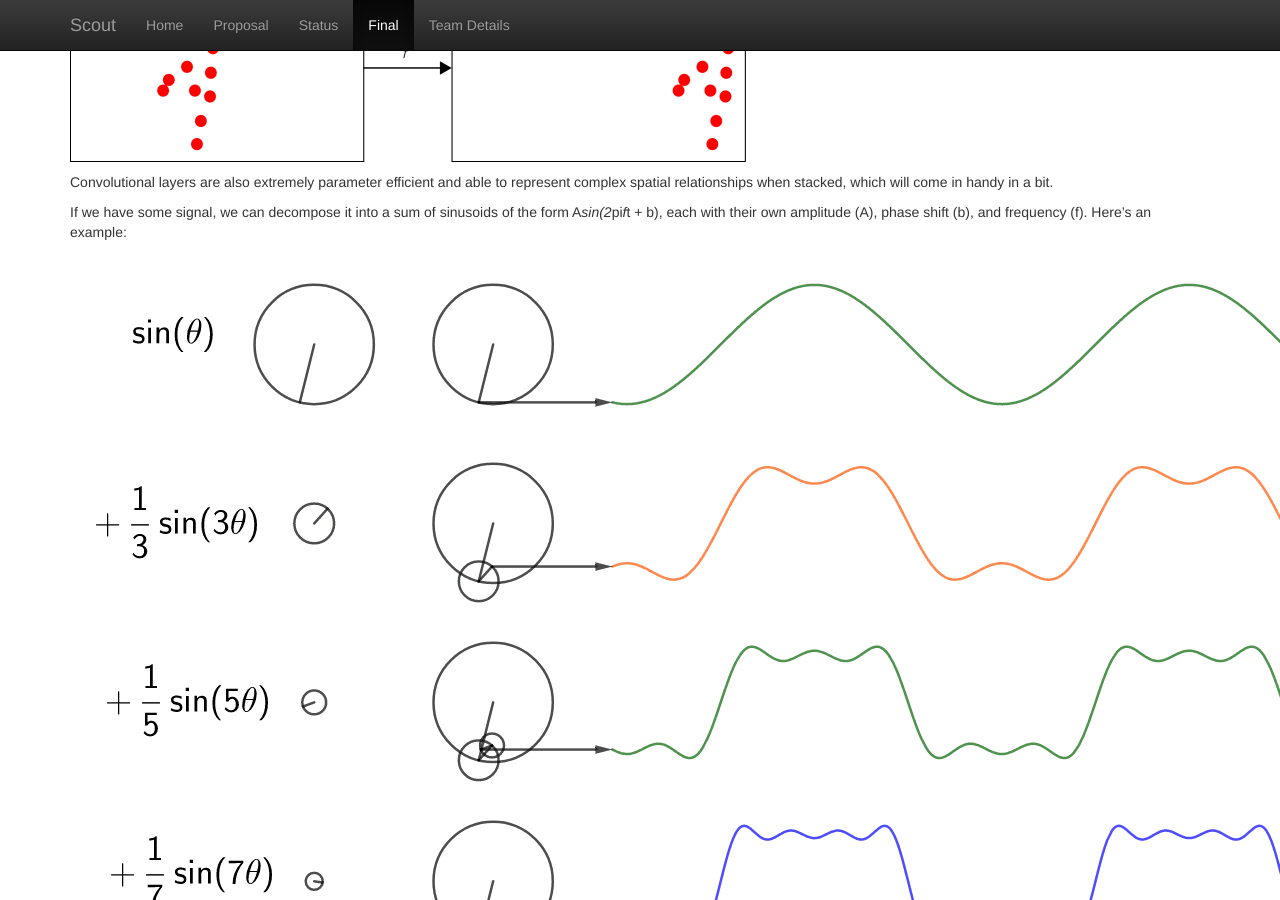
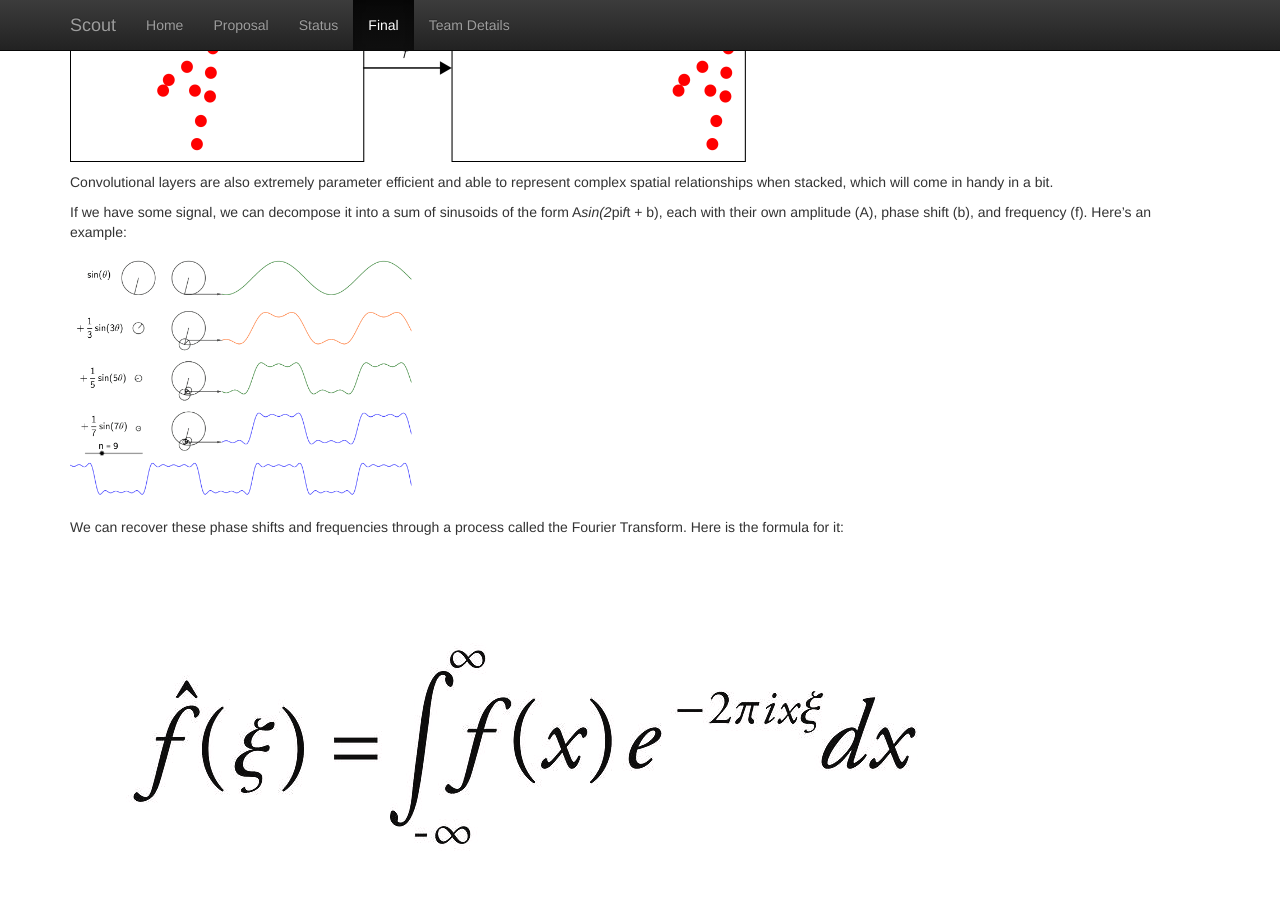
Before and after one commit to Eriejar/Scout, a Jekyll site: the page built from docs/final.md, in a window 1280 px wide and 900 px high, scrolled down 2174 px. Built offline with Jekyll 4.4.1, drawn with Linux system fonts in a browser that asks for light colours.

Commit message:
resized signal image

```diff
--- a/docs/final.md
+++ b/docs/final.md
@@ -45,7 +45,7 @@ Convolutional layers are also extremely parameter efficient and able to represen
 
 If we have some signal, we can decompose it into a sum of sinusoids of the form A*sin(2*pi*f*t + b), each with their own amplitude (A), phase shift (b), and frequency (f). Here’s an example:
 
-![Signals](images/signals.png)
+![Signals](images/signals.png){:height="30%" width="30%"}
 
 We can recover these phase shifts and frequencies through a process called the Fourier Transform. Here is the formula for it:
 
@@ -54,6 +54,7 @@ We can recover these phase shifts and frequencies through a process called the F
 We see that the Fourier transform is essentially a dot product between our function f(x) and the exponential term on the left (which simplifies to a sum of sinusoids). This means that it is a differentiable function between the output and the input, which is a key requirement for neural network layers. If we take the euclidean norm of the fourier coefficients for a point in the signal, we can recover the amplitude of the signal in that frequency bin. What this means is that, no matter what the phase shift of some sinusoid function is, if it is added to some signal, then we can recover the amplitude & frequency. This means that this is translation invariant relative to the output. Here is an example:
 
 FFT amplitude:frequency output on top, image on bottom
+
 ![FFT Amplitude 1](images/fft_amplitude_1.png)
 ![FFT Amplitude 2](images/fft_amplitude_2.png)
 
```
